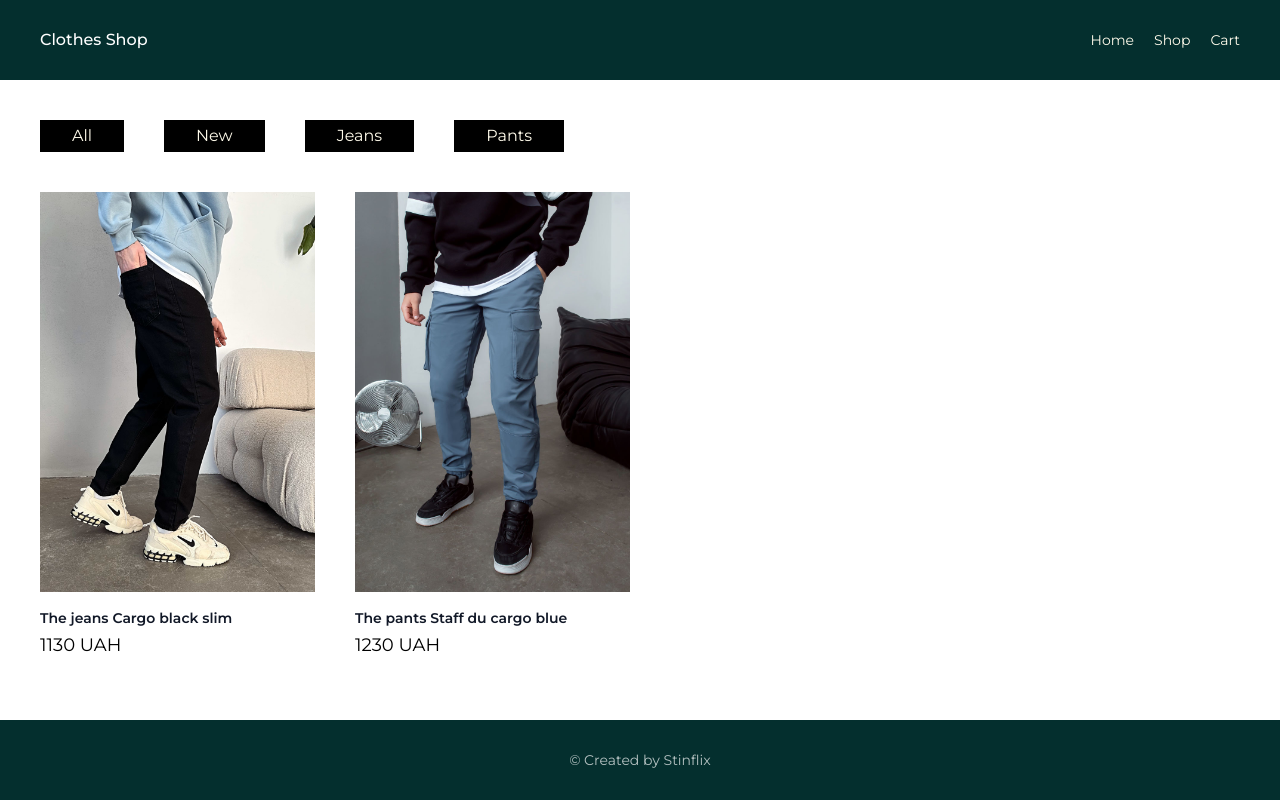
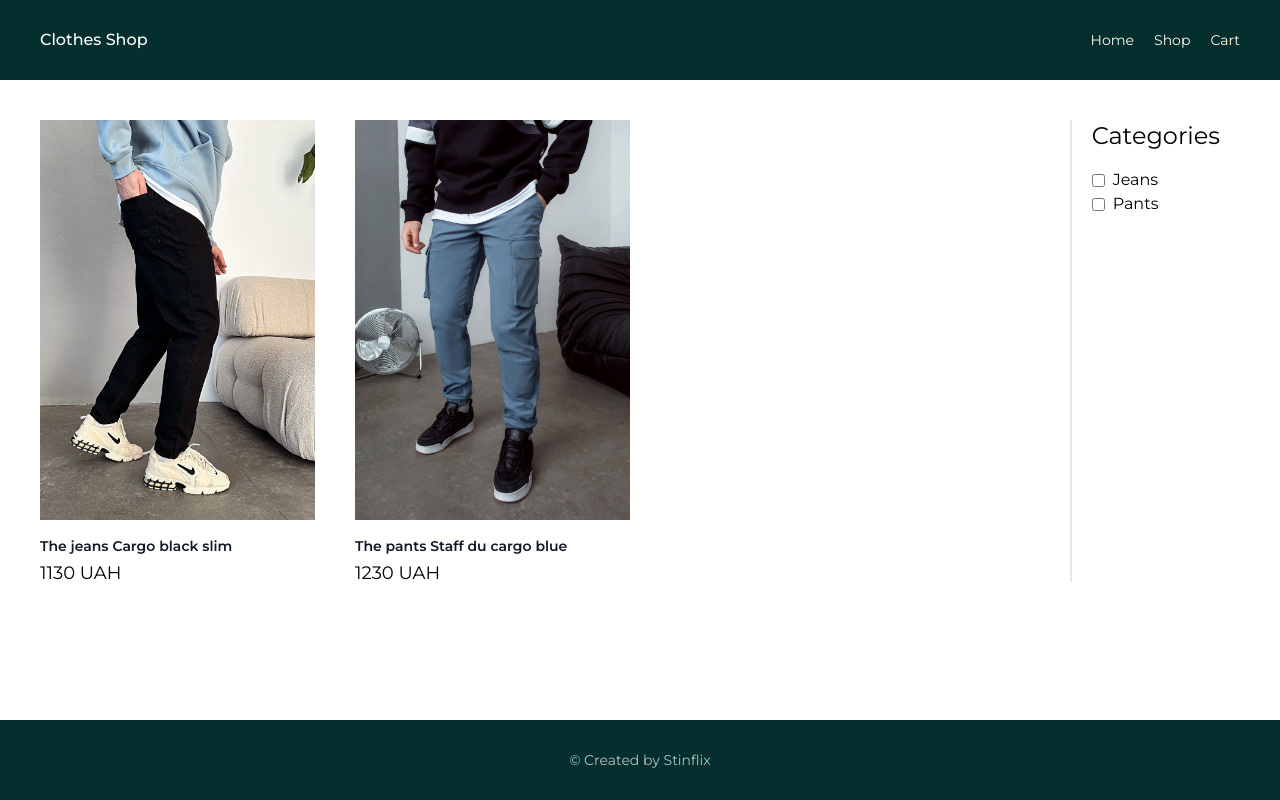
Before and after one commit to StinflixWork/clothes-shop, a React (Vite) app: page /catalog in a window 1280 px wide. Built offline with nearby package versions, Linux system fonts and the light colour scheme.

Commit message:
added filter products by categories

```diff
--- /dev/null
+++ b/src/components/inputs/checkbox/MyCheckbox.tsx
@@ -0,0 +1,21 @@
+import React from 'react'
+
+interface ICheckbox {
+	title: string
+	value: string
+	id: string
+	onChecked: (e: React.ChangeEvent<HTMLInputElement>) => void
+}
+export const MyCheckbox = ({ title, id, value, onChecked }: ICheckbox) => {
+	return (
+		<label className='inline-flex gap-x-2 items-center'>
+			<input
+				type='checkbox'
+				id={id}
+				value={value}
+				onChange={e => onChecked(e)}
+			/>
+			{title}
+		</label>
+	)
+}
--- a/src/store/selectors.ts
+++ b/src/store/selectors.ts
@@ -1,6 +1,5 @@
 import { createSelector } from '@reduxjs/toolkit'
 import { RootState } from './store.ts'
-import { FILTERS } from 'slices/filterSlice.ts'
 
 export const selectAllProducts = ({ catalog }: RootState) => catalog.products
 export const selectIdFilterProduct = ({ catalog }: RootState) =>
@@ -8,6 +7,7 @@ export const selectIdFilterProduct = ({ catalog }: RootState) =>
 
 export const selectActiveFilter = ({ filters }: RootState) => filters
 
+// вибірка по ID товару
 export const selectByIdProduct = createSelector(
 	[selectAllProducts, selectIdFilterProduct],
 	(catalog, idProduct) => {
@@ -15,15 +15,14 @@ export const selectByIdProduct = createSelector(
 	}
 )
 
-export const selectByFilterProduct = createSelector(
+// Вибірка по категоріям
+export const selectByCategoriesProduct = createSelector(
 	[selectAllProducts, selectActiveFilter],
-	(catalog, activeFilter) => {
-		if (FILTERS.NEW === activeFilter) {
-			return catalog.slice().reverse()
-		} else if (Object.values(FILTERS).indexOf(activeFilter)) {
-			return catalog.filter(product => product.category === activeFilter)
+	(products, categories) => {
+		if (!categories.length) {
+			return products
 		} else {
-			return catalog
+			return products.filter(product => categories.includes(product.category))
 		}
 	}
 )
--- a/src/store/slices/filterSlice.ts
+++ b/src/store/slices/filterSlice.ts
@@ -1,15 +1,10 @@
 import { createSlice } from '@reduxjs/toolkit'
 
-export enum FILTERS {
-	ALL = 'all',
-	NEW = 'new',
-	JEANS = 'jeans',
-	PANTS = 'pants'
-}
+const initialFilters: string[] = []
 
 const filterSlice = createSlice({
 	name: 'filters',
-	initialState: FILTERS.ALL,
+	initialState: initialFilters,
 	reducers: {
 		changeFilter: (_, action) => action.payload
 	}
--- /dev/null
+++ b/src/utils/toCapitalizeCase.ts
@@ -0,0 +1,3 @@
+export const toCapitalizeCase = (word: string): string => {
+	return word.charAt(0).toUpperCase() + word.slice(1)
+}
--- a/src/views/catalog/Catalog.tsx
+++ b/src/views/catalog/Catalog.tsx
@@ -1,48 +1,21 @@
+import { useSelector } from 'react-redux'
 import Container from 'components/container/Container.tsx'
-import { useSelector } from 'react-redux'
 import { ProductItem } from 'views/catalog/product-item/ProductItem.tsx'
-import { selectByFilterProduct } from '../../store/selectors.ts'
-import { useAppDispatch } from 'hooks/storeHooks.ts'
-import { changeFilter, FILTERS } from 'slices/filterSlice.ts'
+import { selectByCategoriesProduct } from '../../store/selectors.ts'
+import { CatalogSidebar } from 'views/catalog/sidebar/CatalogSidebar.tsx'
 
 export const Catalog = () => {
-	const productsData = useSelector(selectByFilterProduct)
+	const productsData = useSelector(selectByCategoriesProduct) // change on selectFilterCategories
 	const products = productsData.map(product => (
 		<ProductItem key={product.id} product={product} />
 	))
 
-	const dispatch = useAppDispatch()
 	return (
 		<section className='py-10'>
 			<Container>
-				<div className='flex flex-col gap-y-10'>
-					<div className='flex gap-x-10'>
-						<button
-							className='py-2 px-8 bg-black text-amber-50'
-							onClick={() => dispatch(changeFilter(FILTERS.ALL))}
-						>
-							All
-						</button>
-						<button
-							className='py-2 px-8 bg-black text-amber-50'
-							onClick={() => dispatch(changeFilter(FILTERS.NEW))}
-						>
-							New
-						</button>
-						<button
-							className='py-2 px-8 bg-black text-amber-50'
-							onClick={() => dispatch(changeFilter(FILTERS.JEANS))}
-						>
-							Jeans
-						</button>
-						<button
-							className='py-2 px-8 bg-black text-amber-50'
-							onClick={() => dispatch(changeFilter(FILTERS.PANTS))}
-						>
-							Pants
-						</button>
-					</div>
-					<div className='flex gap-x-10 flex-wrap'>{products}</div>
+				<div className='flex'>
+					<div className='flex-auto flex gap-x-10 flex-wrap'>{products}</div>
+					<CatalogSidebar />
 				</div>
 			</Container>
 		</section>
--- /dev/null
+++ b/src/views/catalog/sidebar/CatalogSidebar.tsx
@@ -0,0 +1,9 @@
+import { SidebarCategories } from './sidebar-categories/SidebarCategories.tsx'
+
+export const CatalogSidebar = () => {
+	return (
+		<aside className='border-l-2 border-solid border-gray-200 px-5'>
+			<SidebarCategories />
+		</aside>
+	)
+}
--- /dev/null
+++ b/src/views/catalog/sidebar/categories.data.ts
@@ -0,0 +1 @@
+export const categoriesList: string[] = ['jeans', 'pants']
--- /dev/null
+++ b/src/views/catalog/sidebar/sidebar-categories/SidebarCategories.tsx
@@ -0,0 +1,43 @@
+import { categoriesList } from 'views/catalog/sidebar/categories.data.ts'
+import { MyCheckbox } from 'components/inputs/checkbox/MyCheckbox.tsx'
+import { toCapitalizeCase } from 'utils/toCapitalizeCase.ts'
+import React, { useEffect, useState } from 'react'
+import { useAppDispatch } from 'hooks/storeHooks.ts'
+import { changeFilter } from 'slices/filterSlice.ts'
+
+export const SidebarCategories = () => {
+	const [isCheckedCategories, setIsCheckedCategories] = useState<string[]>([])
+	const dispatch = useAppDispatch()
+
+	useEffect(() => {
+		dispatch(changeFilter(isCheckedCategories))
+	}, [isCheckedCategories])
+
+	function handleCheckedCategory(e: React.ChangeEvent<HTMLInputElement>) {
+		const { value, checked } = e.target
+
+		if (checked) {
+			setIsCheckedCategories([...isCheckedCategories, value])
+		} else {
+			setIsCheckedCategories(
+				isCheckedCategories.filter(category => category !== value)
+			)
+		}
+	}
+	return (
+		<div>
+			<h2 className='text-2xl mb-5'>Categories</h2>
+			<div className='flex flex-col gap-y-2'>
+				{categoriesList.map(category => (
+					<MyCheckbox
+						key={category}
+						title={toCapitalizeCase(category)}
+						value={category}
+						id={`checkbox-category-${category}`}
+						onChecked={handleCheckedCategory}
+					/>
+				))}
+			</div>
+		</div>
+	)
+}
```
